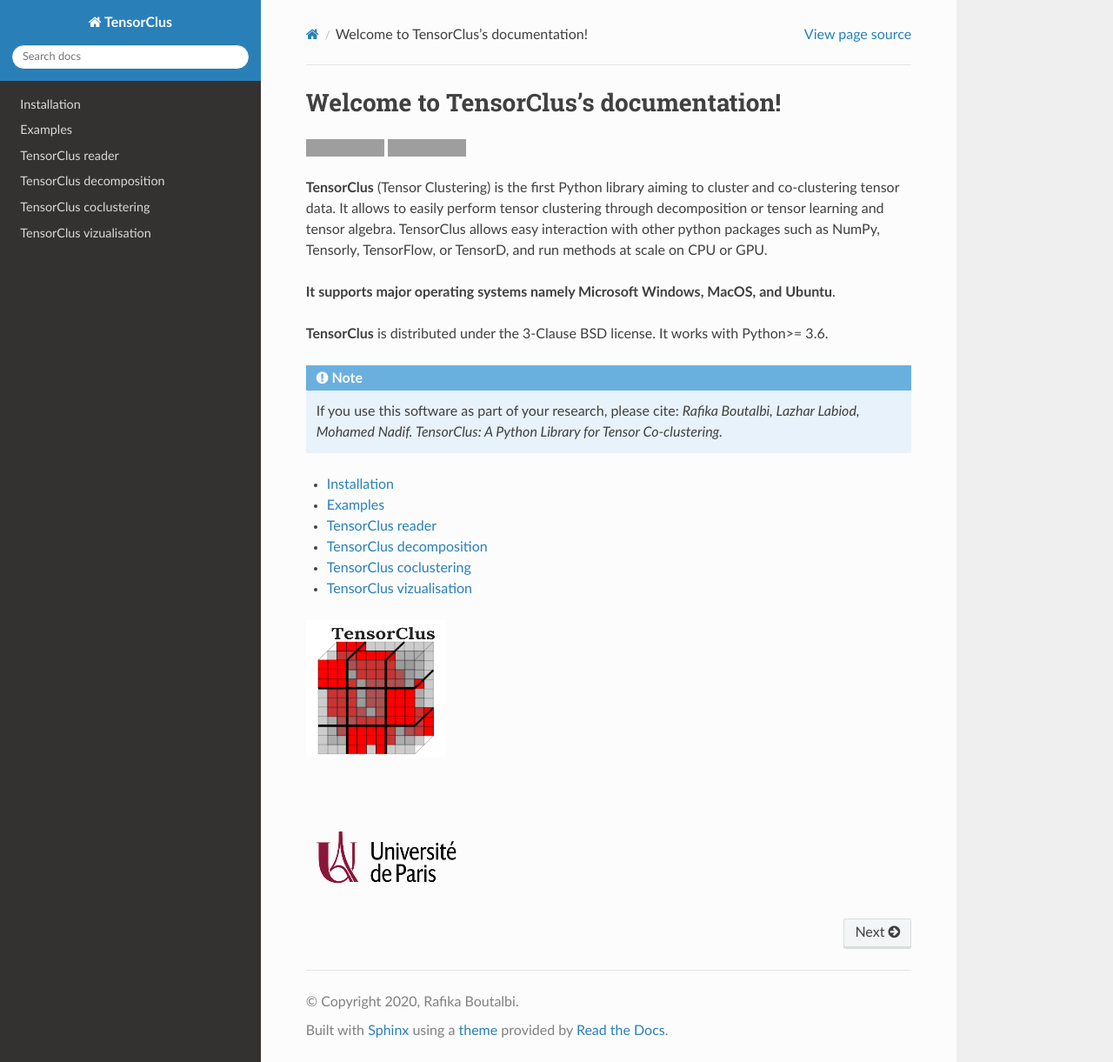
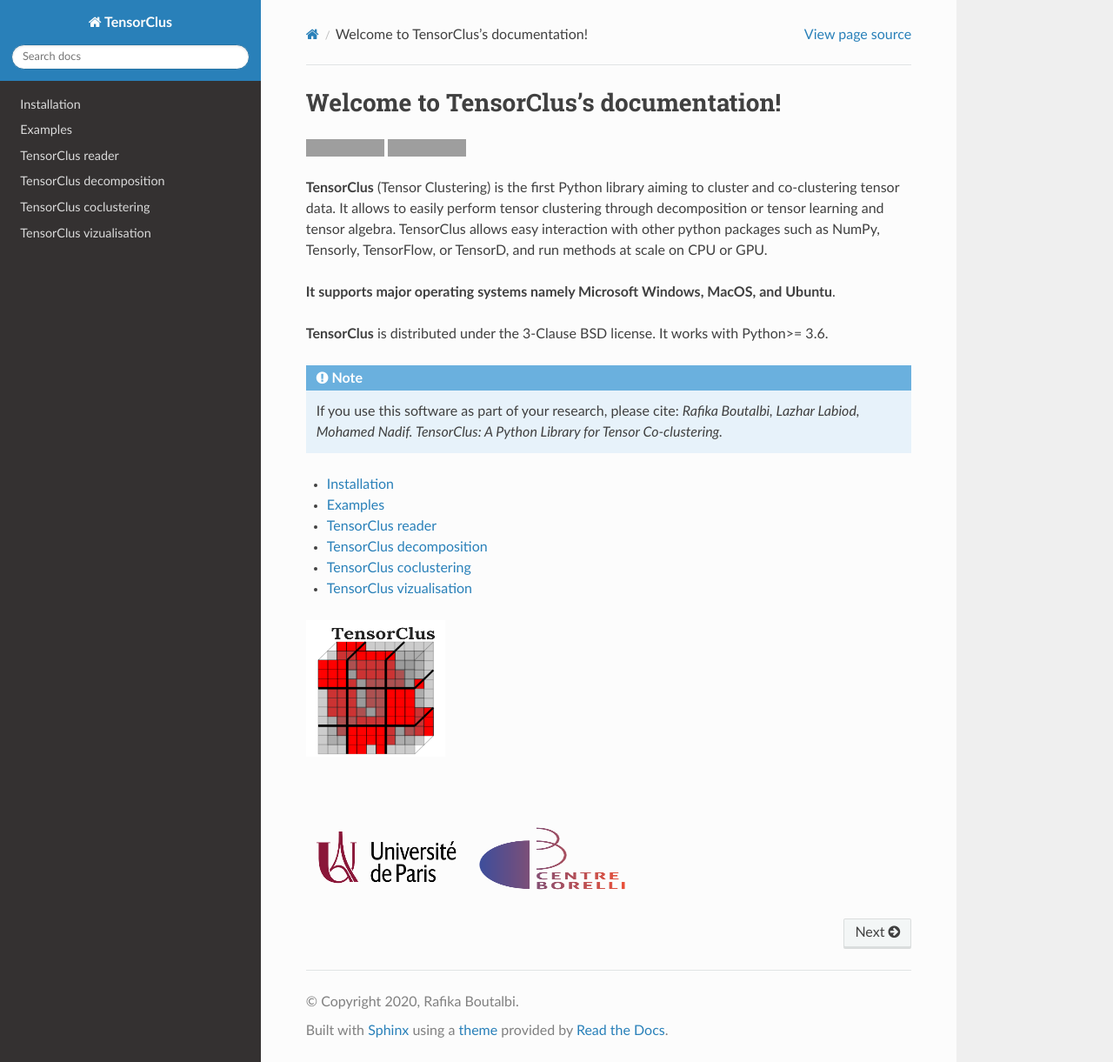
Before and after one commit to boutalbi/TensorClus, a Sphinx documentation site: the page built from docs/index.rst, in a window 1280 px wide and 1221 px high. Shown: the whole window at 87% size. Built offline with Sphinx 7.4.7 and the Read the Docs theme 2.0.0, drawn with Linux system fonts in a browser that asks for light colours; grey boxes are pictures that could not be loaded.

Commit message:
doc update

```diff
--- a/docs/index.rst
+++ b/docs/index.rst
@@ -36,3 +36,8 @@
    :height: 300px
    :width: 620 px
    :scale: 30 %
+
+.. image:: img/Logo_Centre_Borelli.png
+   :height: 300px
+   :width: 620 px
+   :scale: 30 %
--- a/setup.py
+++ b/setup.py
@@ -27,9 +27,9 @@
       platforms=['*nix'],
       license='BSD 3-Clause License',
       packages=find_packages(),
-      setup_requires=['pip>=19.0',"numpy==1.15.2",'pandas==1.0.3', 'scipy==1.2.1', 'scikit-learn==0.22.1','matplotlib==3.1.3', 'coclust'],
+      setup_requires=['pip>=19.0',"numpy==1.16.1",'pandas==1.0.3', 'scipy==1.2.1', 'scikit-learn==0.22.1','matplotlib==3.1.3', 'coclust'],
       install_requires=[
-          'pip>=19.0','numpy==1.15.2','pandas==1.0.3', 'scipy==1.2.1', 'scikit-learn==0.22.1','matplotlib==3.1.3', 'coclust'
+          'pip>=19.0','numpy==1.16.1','pandas==1.0.3', 'scipy==1.2.1', 'scikit-learn==0.22.1','matplotlib==3.1.3', 'coclust'
       ],
       extras_require={
         'alldeps': (
```
Also changed, not shown: docs/img/Logo_Centre_Borelli.png (added).
